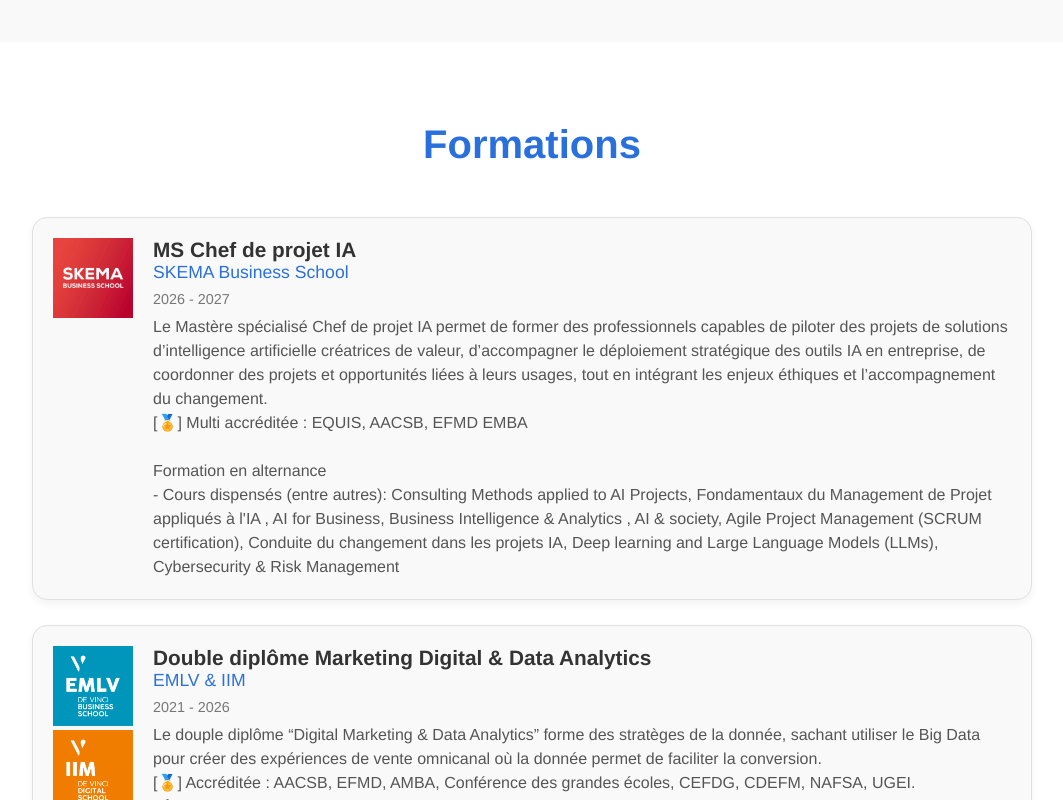
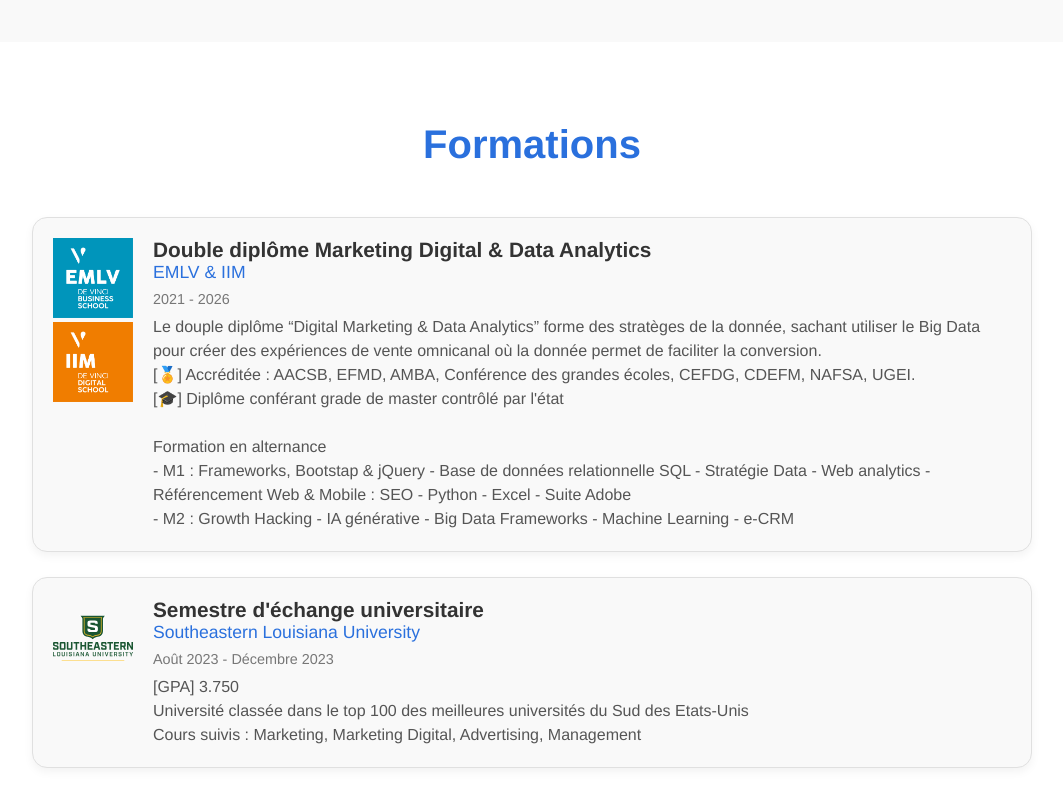
Before and after one commit to charlotteadam04/portfolio, a plain HTML site: page index.html in a window 1280 px wide. Shown: the part 2237-3037 px from the top of the page, without its empty margins (108-1171 px from the left). Drawn offline with Linux system fonts and the light colour scheme.

Commit message:
Update index.html

```diff
--- a/index.html
+++ b/index.html
@@ -31,7 +31,7 @@
           <img src="Images/BNP.png" alt="Logo BNP">
         </div>
         <div class="experience-details">
-          <h3 class="job-title">Digital Marketing Analyst</h3>
+          <h3 class="job-title">Apprentie Web & Social Media</h3>
           <p><a href="https://www.axa-im.fr/" class="company-name">AXA Investment Managers / BNP Paribas Asset
               Management</a></p>
           <p class="dates">Septembre 2024 - Aujourd'hui</p>
@@ -113,28 +113,6 @@
     <div class="container">
       <h2 class="section-title">Formations</h2>
 
-      <div class="formation-card">
-        <div class="formation-logo">
-          <img src="Images/SKEMA.jpg" alt="Logo SKEMA">
-        </div>
-        <div class="formation-details">
-          <h3 class="degree-title">MS Chef de projet IA</h3>
-          <p><a href="https://www.skema.edu/fr" class="company-name">SKEMA Business School</a></p>
-          <p class="dates">2026 - 2027</p>
-          <p class="description">
-            Le Mastère spécialisé Chef de projet IA permet de former des professionnels capables de piloter des projets de solutions d’intelligence artificielle créatrices de valeur, d’accompagner le déploiement stratégique des outils IA en entreprise, de coordonner des projets et opportunités liées à leurs usages, tout en intégrant les enjeux éthiques et l’accompagnement du changement.<br>
-            [🏅] Multi accréditée : EQUIS, AACSB, EFMD EMBA<br>
-            <br>
-            Formation en alternance <br>
-            - Cours dispensés (entre autres): Consulting Methods applied to AI Projects, Fondamentaux du Management de
-            Projet appliqués à l'IA , AI for Business, Business Intelligence & Analytics , AI & society, Agile Project
-            Management (SCRUM certification), Conduite du changement dans les projets IA, Deep learning and Large
-            Language Models (LLMs), Cybersecurity & Risk Management
-            <br>
-
-          </p>
-        </div>
-      </div>
       <div class="formation-card">
         <div class="formation-logo">
           <img src="Images/EMLV.png" alt="Logo EMLV">
```
